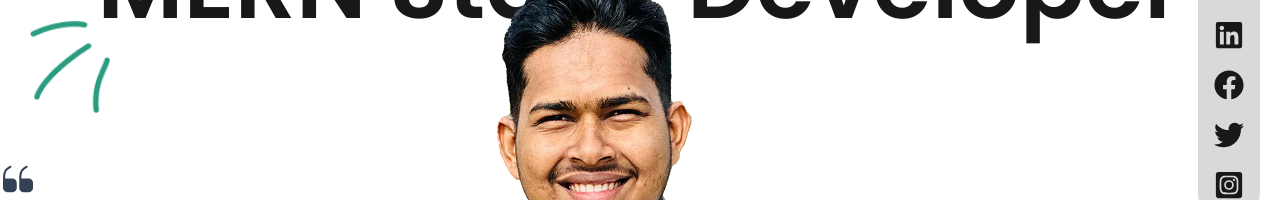
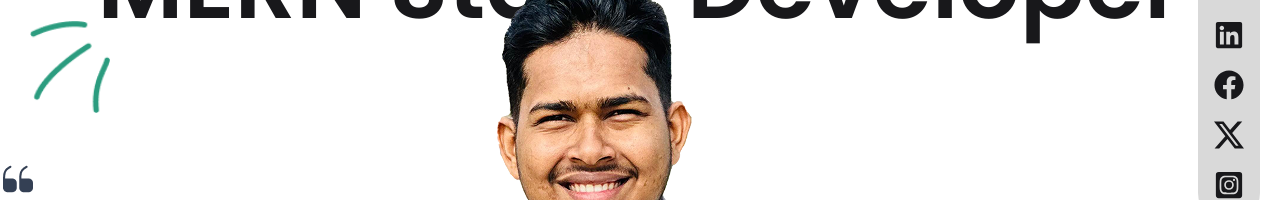
Before and after one commit to Newajdev/MyPortFolio, a React (Vite) app: page / in a window 1280 px wide. Shown: the part 315-515 px from the top of the page. Built offline with nearby package versions, Linux system fonts and the light colour scheme; a web font is replaced by a local one.

Commit message:
all social url added to the icon

```diff
--- a/src/components/SideIcon/SideIcon.jsx
+++ b/src/components/SideIcon/SideIcon.jsx
@@ -1,4 +1,5 @@
-import { FaFacebook, FaGithub, FaInstagramSquare, FaLinkedin, FaTwitter } from "react-icons/fa";
+import { BsTwitterX } from "react-icons/bs";
+import { FaFacebook, FaGithub, FaInstagramSquare, FaLinkedin } from "react-icons/fa";
 
 
 const SideIcon = () => {
@@ -6,11 +7,16 @@ const SideIcon = () => {
         <div className="relative z-50">
             <div className="px-4 py-6 bg-base-gray flex-col inline-flex gap-5 text-3xl rounded-full fixed right-5
             top-[50%] -translate-y-2/4">
-                <FaGithub className="hover:text-base hover:cursor-pointer duration-500 "/>
-                <FaLinkedin className="hover:text-base hover:cursor-pointer duration-500 "/>
-                <FaFacebook className="hover:text-base hover:cursor-pointer duration-500 "/>
-                <FaTwitter className="hover:text-base hover:cursor-pointer duration-500 "/>
-                <FaInstagramSquare className="hover:text-base hover:cursor-pointer duration-500 "/>
+                <a href="https://github.com/Newajdev" target="_blank"><FaGithub className="hover:text-base hover:cursor-pointer duration-500 "/></a>
+                <a href="https://www.linkedin.com/in/muhammad-newaj" target="_blank"><FaLinkedin className="hover:text-base hover:cursor-pointer duration-500 "/></a>
+                <a href="https://www.facebook.com/muhammadshalenewaj" target="_blank"><FaFacebook className="hover:text-base hover:cursor-pointer duration-500 "/></a>
+                <a href="https://x.com/ms_newaj" target="_blank"><BsTwitterX className="hover:text-base hover:cursor-pointer duration-500 "/></a>
+                <a href="https://www.instagram.com/_mdnewaj_" target="_blank"><FaInstagramSquare className="hover:text-base hover:cursor-pointer duration-500 "/></a>
+
+
+
+
+
             </div>
         </div>
     );
```
